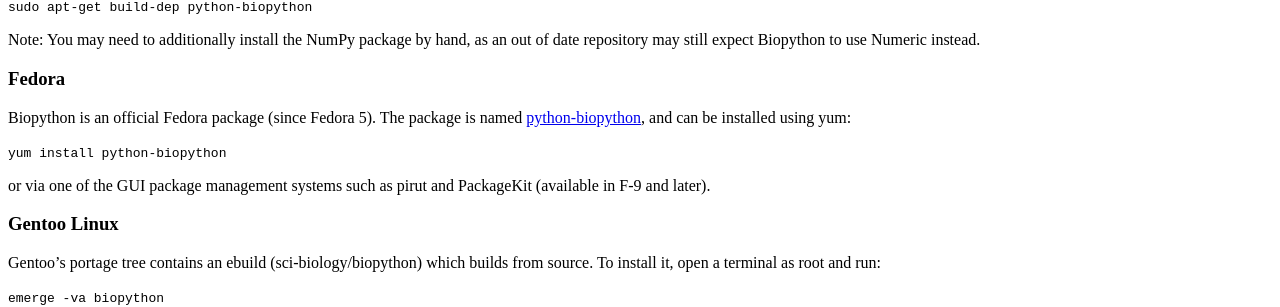
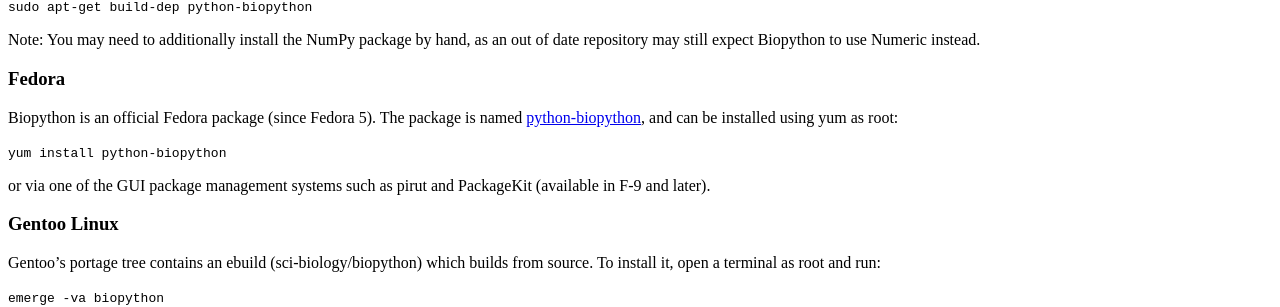
Before and after one commit to biopython/biopython.github.io, a Jekyll site: the page built from wiki/Download.md, in a window 1280 px wide and 900 px high, scrolled down 1699 px. Shown: the part 151-458 px from the top of the window. Built offline with Jekyll 4.4.1, drawn with Linux system fonts in a browser that asks for light colours.

```diff
--- a/wiki/Download.md
+++ b/wiki/Download.md
@@ -157,8 +157,8 @@ instead.
 
 Biopython is an official Fedora package (since Fedora 5). The package is
 named
-[python-biopython](http://admin.fedoraproject.org/pkgdb/packages/name/python-biopython),
-and can be installed using yum:
+[python-biopython](https://admin.fedoraproject.org/community/?package=python-biopython#package_maintenance),
+and can be installed using yum as root:
 
 `yum install python-biopython`
 
```
Also changed, not shown: 1 other file.
